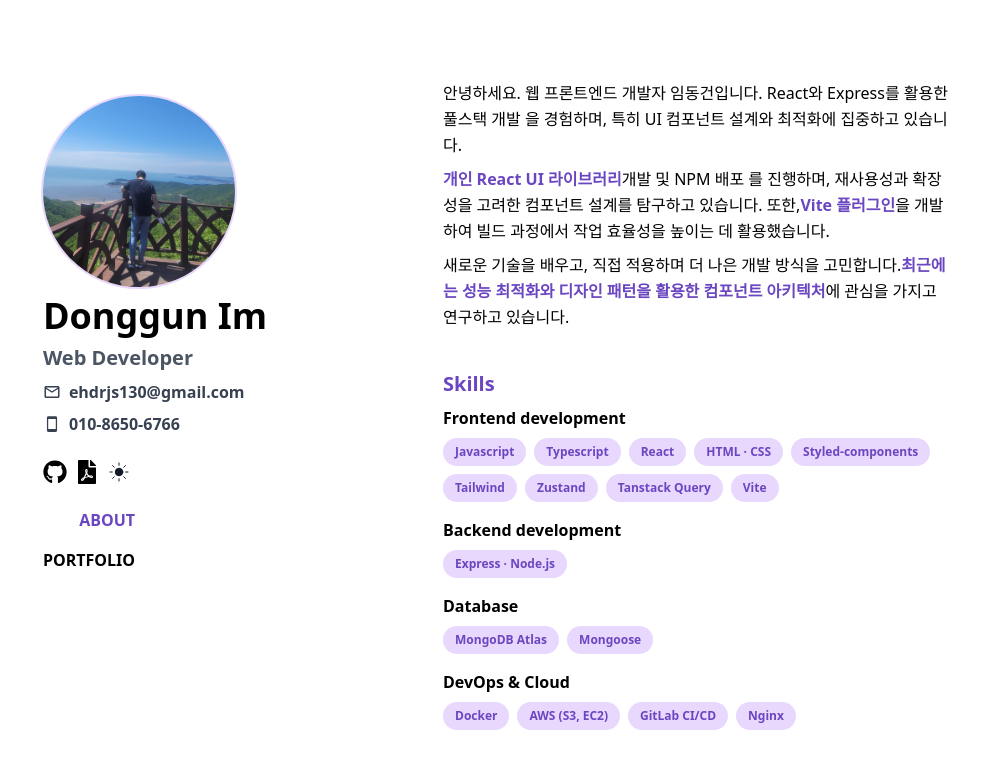
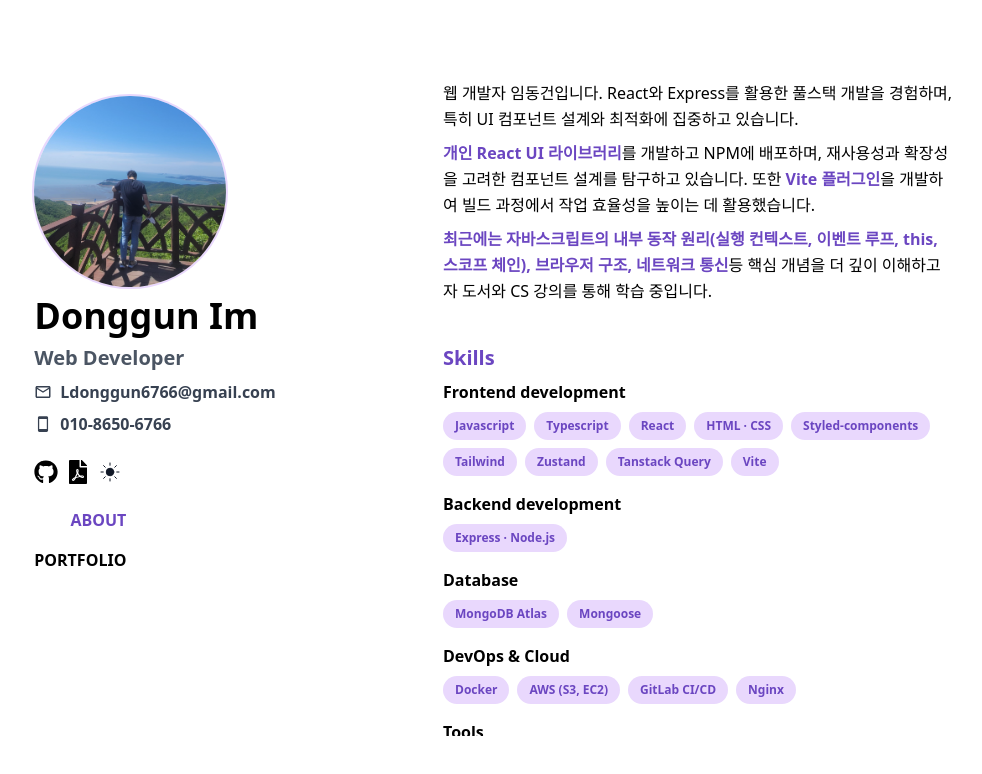
Before and after one commit to DonggunLim/resume, a React (Vite) app: page / in a window 1280 px wide. Shown: the top 774 px of the page, without its empty margins (213-1195 px from the left). Built offline with nearby package versions, Linux system fonts and the light colour scheme.

Commit message:
fix: 수정

```diff
--- a/src/components/Header.tsx
+++ b/src/components/Header.tsx
@@ -34,7 +34,7 @@ export default function Header() {
             className="flex items-center gap-2 text-gray-700 dark:text-gray-300 hover:text-blue-500 dark:hover:text-blue-400 transition"
           >
             <MdOutlineEmail className="text-lg" />
-            <span>ehdrjs130@gmail.com</span>
+            <span>Ldonggun6766@gmail.com</span>
           </a>
           <div className="flex items-center gap-2 text-gray-700 dark:text-gray-300">
             <IoMdPhonePortrait className="text-lg" />
--- a/src/pages/Hompage/components/AboutMe.tsx
+++ b/src/pages/Hompage/components/AboutMe.tsx
@@ -2,27 +2,26 @@ const AboutMe = () => {
   return (
     <article className="flex flex-col leading-relaxed">
       <p>
-        안녕하세요. 웹 프론트엔드 개발자 임동건입니다. React와 Express를 활용한
-        풀스택 개발 을 경험하며, 특히 UI 컴포넌트 설계와 최적화에 집중하고
-        있습니다.
+        웹 개발자 임동건입니다. React와 Express를 활용한 풀스택 개발을 경험하며,
+        특히 UI 컴포넌트 설계와 최적화에 집중하고 있습니다.
       </p>
       <p className="my-2">
         <span className="text-primary-light-text dark:text-primary-dark-text font-semibold">
           개인 React UI 라이브러리
         </span>
-        개발 및 NPM 배포 를 진행하며, 재사용성과 확장성을 고려한 컴포넌트 설계를
-        탐구하고 있습니다. 또한,
+        를 개발하고 NPM에 배포하며, 재사용성과 확장성을 고려한 컴포넌트 설계를
+        탐구하고 있습니다. 또한{" "}
         <span className="text-primary-light-text dark:text-primary-dark-text font-semibold">
           Vite 플러그인
         </span>
         을 개발하여 빌드 과정에서 작업 효율성을 높이는 데 활용했습니다.
       </p>
       <p>
-        새로운 기술을 배우고, 직접 적용하며 더 나은 개발 방식을 고민합니다.
         <span className="text-primary-light-text dark:text-primary-dark-text font-semibold">
-          최근에는 성능 최적화와 디자인 패턴을 활용한 컴포넌트 아키텍처
+          최근에는 자바스크립트의 내부 동작 원리(실행 컨텍스트, 이벤트 루프,
+          this, 스코프 체인), 브라우저 구조, 네트워크 통신
         </span>
-        에 관심을 가지고 연구하고 있습니다.
+        등 핵심 개념을 더 깊이 이해하고자 도서와 CS 강의를 통해 학습 중입니다.
       </p>
     </article>
   );
```
Also changed, not shown: 2 other files (tests, documents, lock files or other folders).
